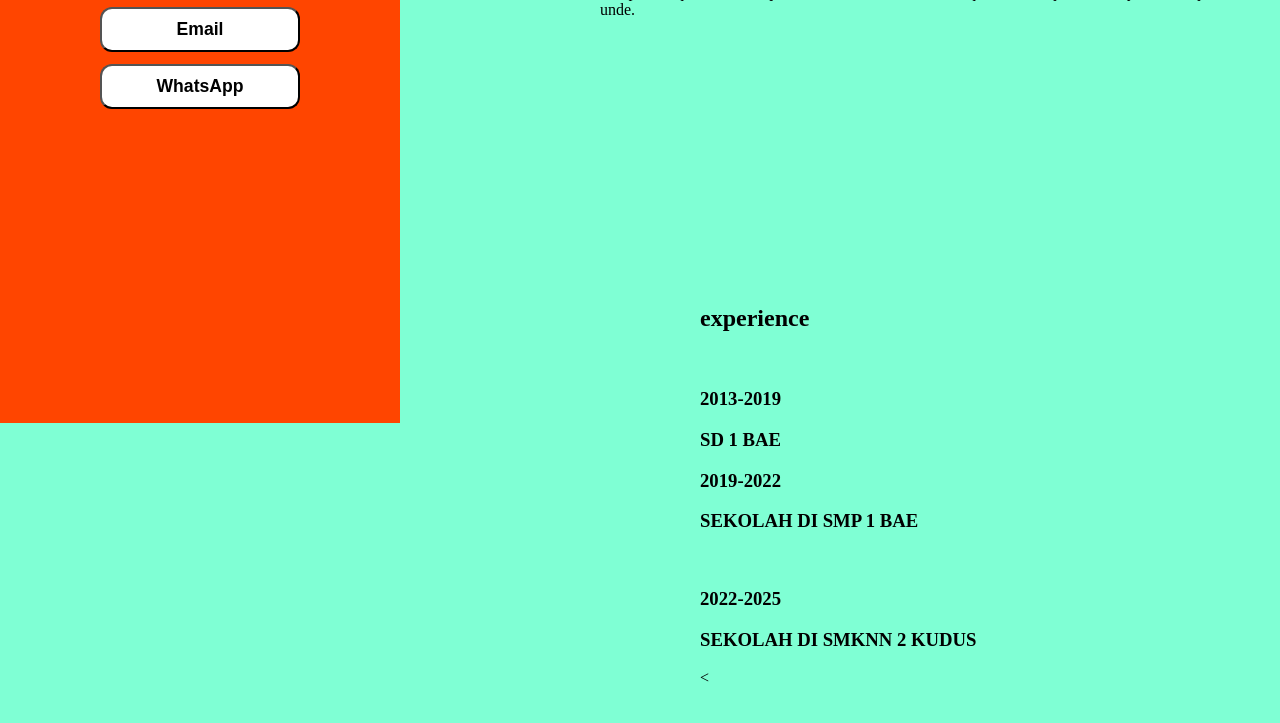
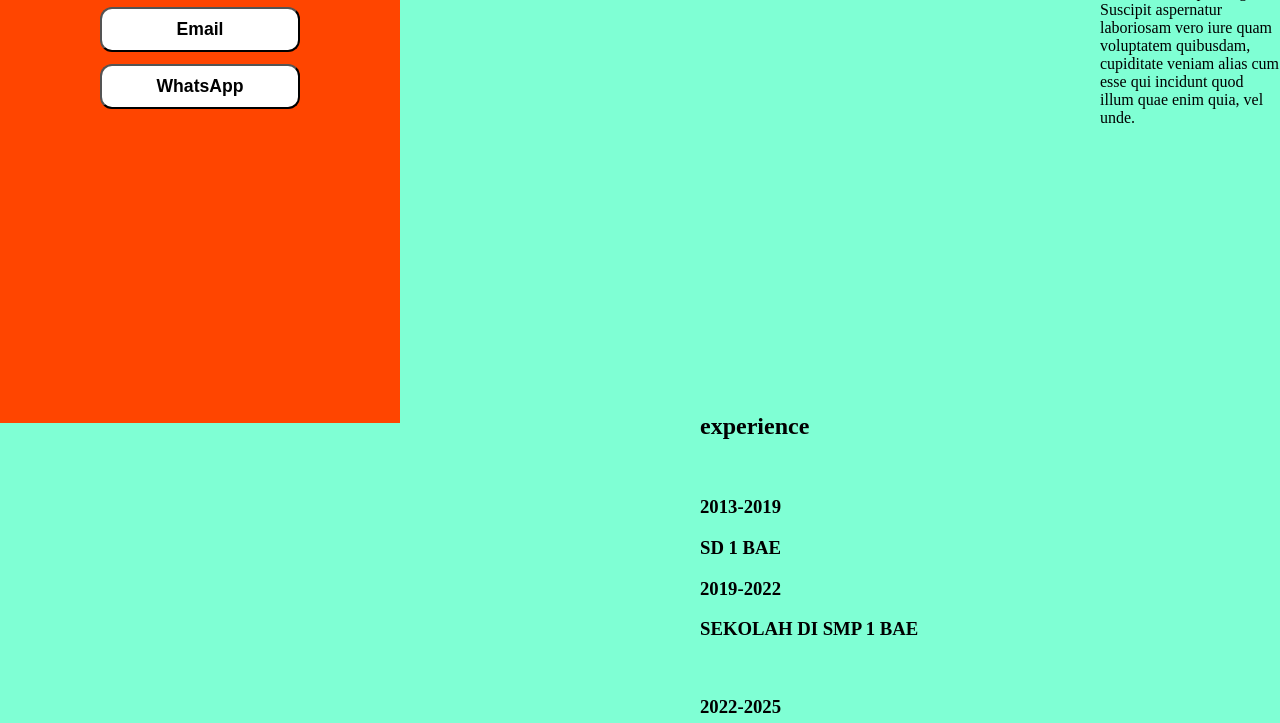
Before and after one commit to fatirarrafi/Cv, a plain HTML site: page index.html in a window 1280 px wide. Shown: the part 377-1100 px from the top of the page. Drawn offline with Linux system fonts and the light colour scheme.

Commit message:
Update style.css

```diff
--- a/style.css
+++ b/style.css
@@ -78,6 +78,9 @@ a {
     padding-right: 100px;
 }
 
+#about p {
+    padding-left : 500px; }
+
 #experience {
     padding-top: 250px;
     padding-left: 100px;
```
